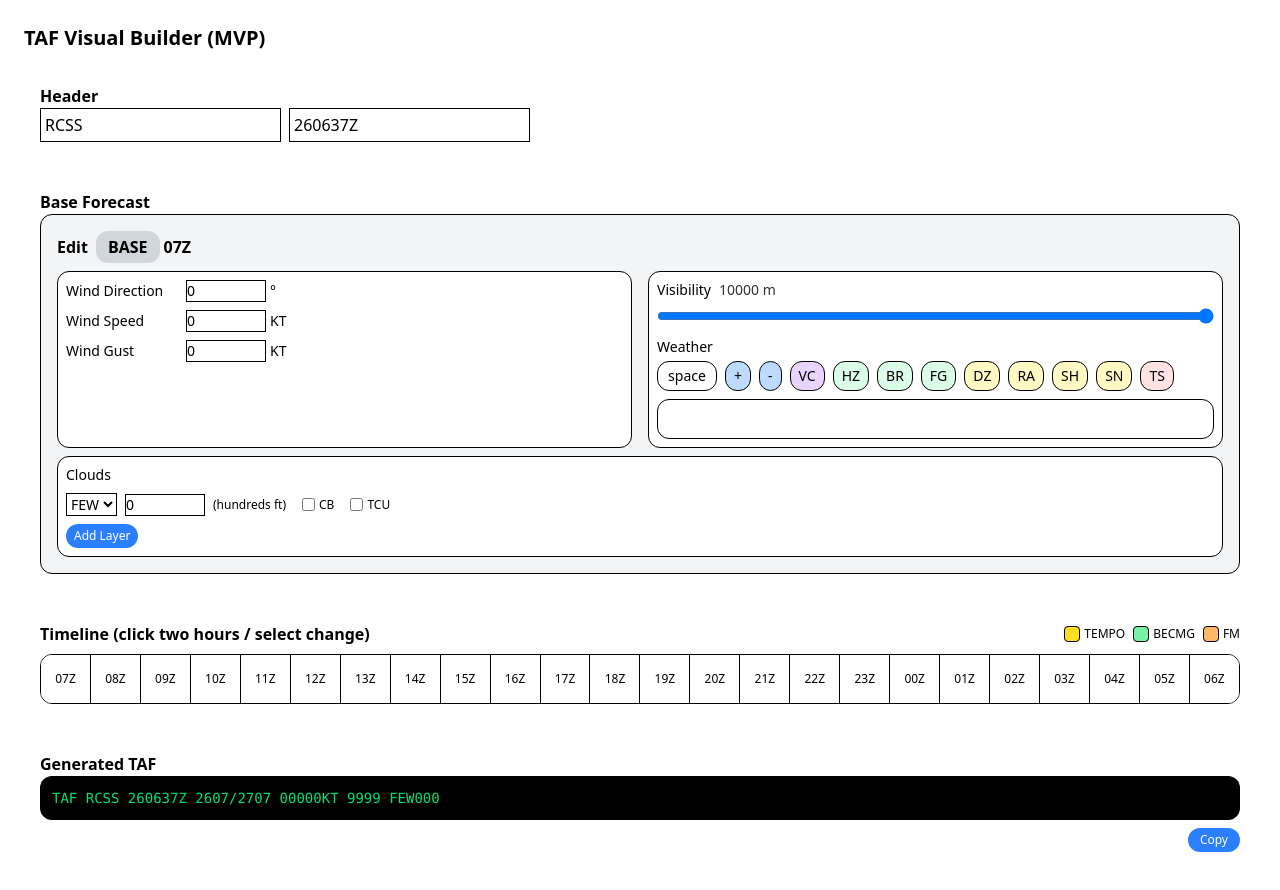
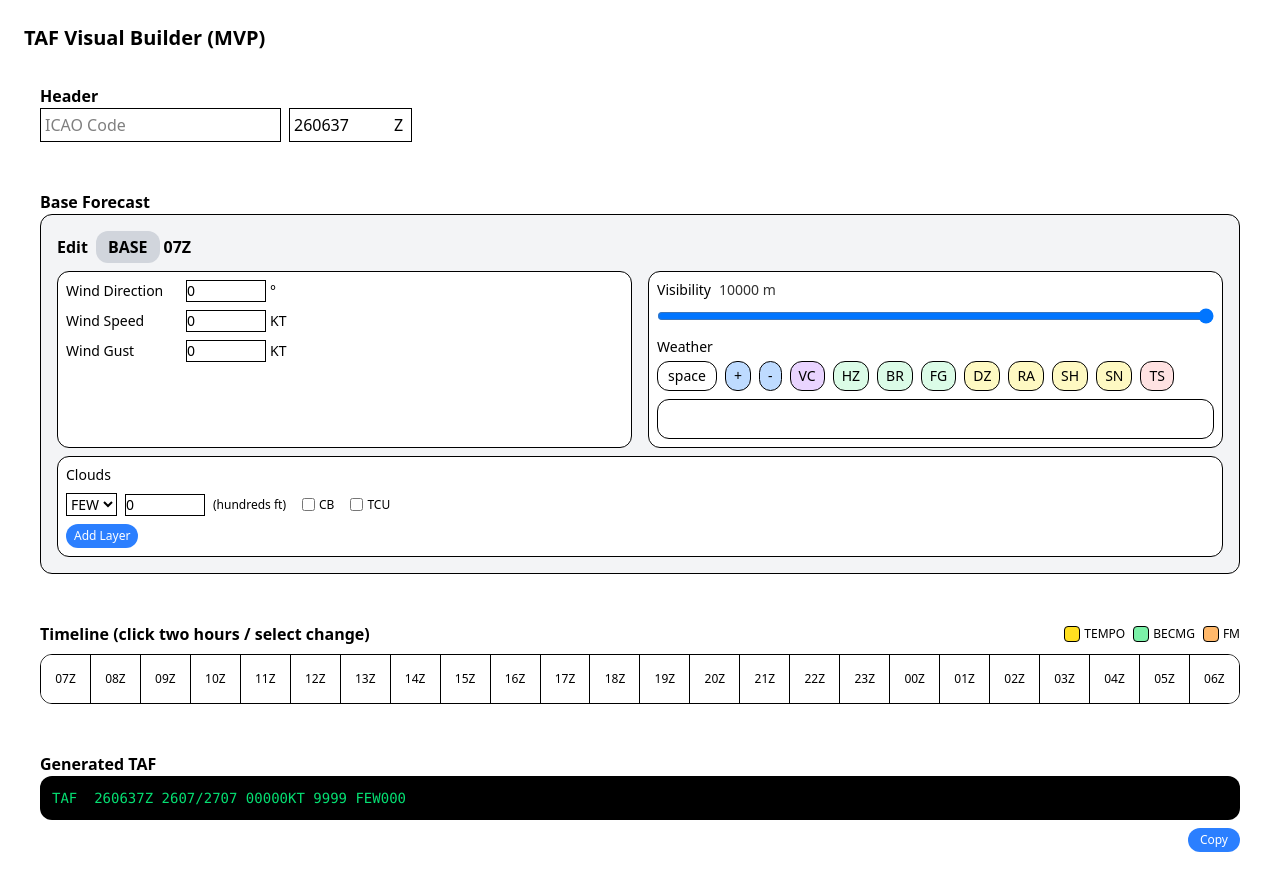
Before and after one commit to sprangdes/taf-visual-builder, a React (Vite) app: page / in a window 1280 px wide. Built offline with nearby package versions, Linux system fonts and the light colour scheme.

Commit message:
更新 TafBuilder 組件，將預設站點設為空並新增 IssueTimeInput 組件以改善時間輸入邏輯

```diff
--- a/src/TafBuilder.tsx
+++ b/src/TafBuilder.tsx
@@ -960,7 +960,7 @@ function ChangeEditor({ change, onUpdate, showActionButtons = false, onDelete, o
 
 export default function TafBuilder() {
   const [taf, setTaf] = useState<TAF>({
-    station: "RCSS",
+    station: "",
     issueTime: getCurrentIssueTimeUTC(),
     base: emptyWeather({ wind: { dir: 0, speed: 0, gust: 0 }, visibility: 10000 }),
     changes: []
@@ -1057,11 +1057,11 @@ export default function TafBuilder() {
           value={taf.station}
           onChange={(e) => setTaf((prev) => ({ ...prev, station: e.target.value }))}
           className="border p-1 mr-2"
+          placeholder="ICAO Code"
         />
-        <input
+        <IssueTimeInput
           value={taf.issueTime}
-          onChange={(e) => setTaf((prev) => ({ ...prev, issueTime: e.target.value }))}
-          className="border p-1"
+          onChange={(val) => setTaf((prev) => ({ ...prev, issueTime: val }))}
         />
       </section>
 
@@ -1324,3 +1324,54 @@ function ChangeDeleteButton({ onClick, setShowTooltip, showTooltip }: { onClick:
     </>
   );
 }
+
+function IssueTimeInput({
+  value,
+  onChange,
+}: {
+  value: string;
+  onChange: (v: string) => void;
+}) {
+  useEffect(() => {
+    if (!value || value.length < 6) {
+      const now = new Date();
+      const day = String(now.getUTCDate()).padStart(2, "0");
+      const hour = String(now.getUTCHours()).padStart(2, "0");
+      const minute = String(now.getUTCMinutes()).padStart(2, "0");
+      onChange(`${day}${hour}${minute}`);
+    }
+  }, []);
+
+  const handleChange = (e: React.ChangeEvent<HTMLInputElement>) => {
+    let val = e.target.value.replace(/[^0-9]/g, "");
+    if (val.length > 6) val = val.slice(0, 6);
+    onChange(val);
+  };
+
+  return (
+    <span className="inline-flex items-center border">
+      <input
+        type="text"
+        inputMode="numeric"
+        pattern="[0-9]*"
+        maxLength={6}
+        value={value.slice(0, 6)}
+        onChange={handleChange}
+        className="border-0 p-1 focus:outline-none w-24"
+        style={{ borderRight: "none", borderRadius: "0.375rem 0 0 0.375rem" }}
+        aria-label="Issue time (DDHHMM)"
+        placeholder={!value.slice(0, 6) ? "UTC Time" : undefined}
+      />
+      <span
+        className="px-2"
+        style={{
+          height: "100%",
+          fontWeight: 500,
+          fontSize: "1rem"
+        }}
+      >
+        Z
+      </span>
+    </span>
+  );
+}
```
